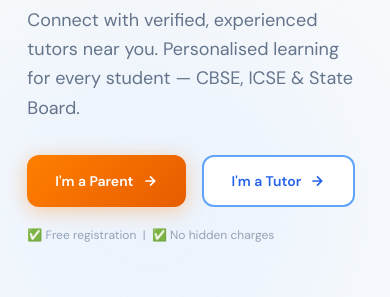
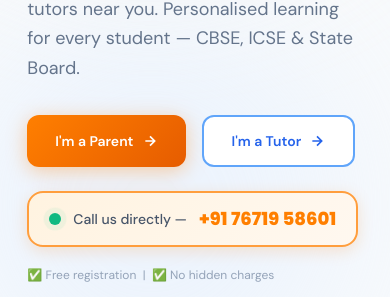
Before and after one commit to Dheeraj2006k/apke-tuitions-client, a React (Vite) app: page / in a window 390 px wide. Shown: the part 439-736 px from the top of the page. Built offline with nearby package versions, Linux system fonts and the light colour scheme; no server answers.

Commit message:
Add prominent phone number in hero section

```diff
--- a/src/pages/Home.jsx
+++ b/src/pages/Home.jsx
@@ -86,7 +86,9 @@ export default function Home() {
             Connect with verified, experienced tutors near you. Personalised
             learning for every student — CBSE, ICSE &amp; State Board.
           </p>
-          <div className="flex flex-wrap gap-4 mb-5">
+
+          {/* ── CTA Buttons ── */}
+          <div className="flex flex-wrap gap-4 mb-6">
             <button className="btn-primary" onClick={() => navigate("/parent")}>
               I'm a Parent
               <svg className="w-4 h-4" viewBox="0 0 24 24" fill="none" stroke="currentColor" strokeWidth="2.5">
@@ -100,6 +102,38 @@ export default function Home() {
               </svg>
             </button>
           </div>
+
+          {/* ── PHONE HIGHLIGHT STRIP ── */}
+          <a
+            href="tel:+917671958601"
+            className="inline-flex items-center gap-3 mb-5 group cursor-pointer"
+            style={{ textDecoration: "none" }}
+          >
+            <div
+              className="flex items-center gap-3 px-5 py-3 rounded-2xl border-2 transition-all duration-200
+                         group-hover:-translate-y-0.5"
+              style={{
+                background: "linear-gradient(135deg, #fff3e0, #fff8f0)",
+                borderColor: "#ff9e3d",
+                boxShadow: "0 4px 16px rgba(255,127,0,0.18)",
+              }}
+            >
+              {/* Pulsing green dot */}
+              <span className="relative flex h-3 w-3 flex-shrink-0">
+                <span className="animate-ping absolute inline-flex h-full w-full rounded-full bg-emerald-400 opacity-75"></span>
+                <span className="relative inline-flex rounded-full h-3 w-3 bg-emerald-500"></span>
+              </span>
+              <span className="text-slate-600 text-sm font-medium">Call us directly —</span>
+              <span
+                className="font-poppins font-extrabold text-lg"
+                style={{ color: "#ff7f00" }}
+              >
+                +91 76719 58601
+              </span>
+              <span className="text-slate-400 text-xs font-medium hidden sm:block">Free Demo</span>
+            </div>
+          </a>
+
           <p className="text-xs text-slate-400">✅ Free registration &nbsp;|&nbsp; ✅ No hidden charges</p>
         </div>
 
@@ -258,7 +292,7 @@ export default function Home() {
         </div>
       </section>
 
-      {/* ── FOOTER — no admin link ── */}
+      {/* ── FOOTER ── */}
       <footer style={{ background: "#0f172a" }} className="px-[7vw] pt-10">
         <div className="flex flex-wrap justify-between items-start gap-6 pb-8
                         border-b border-white/10">
```
